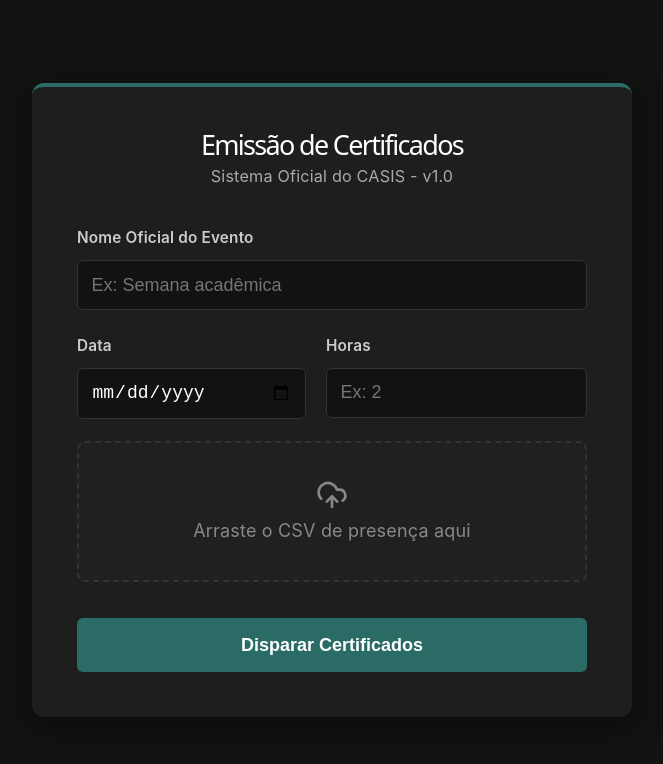
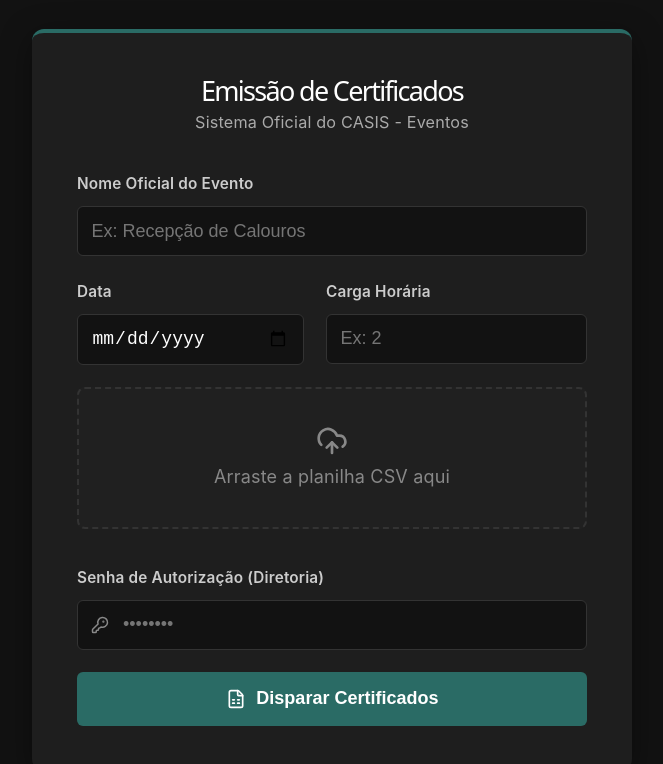
Before and after one commit to RaphaelFeijoSalles/sistemaCasis, a React (Vite) app in the folder frontend/: page / in a window 1280 px wide. Shown: the top 764 px of the page, without its empty margins (308-971 px from the left). Built offline with nearby package versions, Linux system fonts and the light colour scheme.

Commit message:
feat(frontend): implementa API Key no localStorage e resgata tabela de relatório de envio

```diff
--- a/frontend/src/App.jsx
+++ b/frontend/src/App.jsx
@@ -2,26 +2,17 @@ import { useState, useCallback } from 'react';
 import { useDropzone } from 'react-dropzone';
 import axios from 'axios';
 import {
-  UploadCloud, Loader2, FileSpreadsheet,ChevronLeft,
-  MailCheck, MailWarning
+  UploadCloud, Loader2, FileSpreadsheet, KeyRound, ChevronLeft, MailCheck, MailWarning
 } from 'lucide-react';
 import toast, { Toaster } from 'react-hot-toast';
 import './App.css';
 
 function App() {
-  const [apiKey, setApiKey] = useState(localStorage.getItem('casis_api_key'))
-
-  const [formData, setFormData] = useState({
-    nomeEvento: '',
-    dataRealizacao: '',
-    cargaHoraria: ''
-
-  });
+  const [formData, setFormData] = useState({ nomeEvento: '', dataRealizacao: '', cargaHoraria: '' });
   const [arquivoCsv, setArquivoCsv] = useState(null);
   const [isSubmitting, setIsSubmitting] = useState(false);
-
-  // Novo estado para armazenar o relatório vindo do backend
-  const [resultados, setResultados] = useState(null);
+  const [resultados, setResultados] = useState(null); // Resgatado!
+  const [apiKey, setApiKey] = useState(localStorage.getItem('casis_api_key') || '');
 
   const handleInputChange = (e) => {
     const { name, value } = e.target;
@@ -35,21 +26,15 @@ function App() {
     }
   }, []);
 
-  const { getRootProps, getInputProps, isDragActive } = useDropzone({
-    onDrop,
-    accept: { 'text/csv': ['.csv'] },
-    maxFiles: 1
-  });
+  const { getRootProps, getInputProps, isDragActive } = useDropzone({ onDrop, accept: { 'text/csv': ['.csv'] }, maxFiles: 1 });
 
   const handleSubmit = async (e) => {
     e.preventDefault();
-    if (!arquivoCsv) {
-      toast.error('Anexe a planilha CSV!');
-      return;
-    }
+    if (!arquivoCsv) return toast.error('Anexe a planilha CSV!');
+    if (!apiKey) return toast.error('Informe a senha de autorização!');
 
     setIsSubmitting(true);
-    const toastId = toast.loading('Emitindo certificados...');
+    const toastId = toast.loading('Processando lote e salvando no Drive...');
 
     const payload = new FormData();
     payload.append('nomeEvento', formData.nomeEvento);
@@ -58,27 +43,23 @@ function App() {
     payload.append('arquivoCsv', arquivoCsv);
 
     try {
-      // O backend retorna List<ResultadoEmissaoDTO>
-      // Atualize a chamada do axios para incluir o Header de segurança:
       const response = await axios.post(`${import.meta.env.VITE_API_URL}/api/certificados/emitir-lote`, payload, {
         headers: {
-          'Content-Type': 'multipart/form-data',
-          'X-API-KEY': apiKey //
+          'X-API-KEY': apiKey
         }
       });
 
-      setResultados(response.data);
-      toast.success('Processamento concluído!', { id: toastId });
+      setResultados(response.data); // Exibe a tabela de relatório
+      toast.success('Emissão concluída!', { id: toastId, duration: 5000 });
+      setArquivoCsv(null);
 
     } catch (error) {
-      const msgErro = error.response?.data || 'Erro de conexão.';
-      toast.error(msgErro, { id: toastId });
+      toast.error(error.response?.data || 'Erro de conexão com o servidor.', { id: toastId, duration: 6000 });
     } finally {
       setIsSubmitting(false);
     }
   };
 
-  // Função para voltar ao formulário e limpar tudo
   const resetForm = () => {
     setResultados(null);
     setArquivoCsv(null);
@@ -88,98 +69,78 @@ function App() {
   return (
       <div className="casis-container">
         <Toaster position="top-right" />
-
         <div className="header">
           <h1>Emissão de Certificados</h1>
-          <p>Sistema Oficial do CASIS - v1.0</p>
+          <p>Sistema Oficial do CASIS - Eventos</p>
         </div>
 
         {!resultados ? (
-            /* --- VISÃO DO FORMULÁRIO --- */
             <form onSubmit={handleSubmit}>
               <div className="form-group">
                 <label>Nome Oficial do Evento</label>
-                <input type="text" name="nomeEvento" required value={formData.nomeEvento} onChange={handleInputChange} placeholder="Ex: Semana acadêmica"/>
+                <input type="text" name="nomeEvento" required placeholder="Ex: Recepção de Calouros" value={formData.nomeEvento} onChange={handleInputChange} />
               </div>
 
-              <div style={{ display: 'flex', gap: '20px' }}>
+              <div className="responsive-row">
                 <div className="form-group" style={{ flex: 1 }}>
                   <label>Data</label>
                   <input type="date" name="dataRealizacao" required value={formData.dataRealizacao} onChange={handleInputChange}/>
                 </div>
                 <div className="form-group" style={{ flex: 1 }}>
-                  <label>Horas</label>
-                  <input type="number" name="cargaHoraria" required value={formData.cargaHoraria} onChange={handleInputChange} placeholder="Ex: 2"/>
+                  <label>Carga Horária</label>
+                  <input type="number" name="cargaHoraria" required min="1" placeholder="Ex: 2" value={formData.cargaHoraria} onChange={handleInputChange}/>
                 </div>
               </div>
 
               <div {...getRootProps()} className={`dropzone ${isDragActive ? 'active' : ''}`}>
                 <input {...getInputProps()} />
                 {arquivoCsv ? (
-                    <div className="file-info">
-                      <FileSpreadsheet size={32} color="#4CAF50" />
-                      <span>{arquivoCsv.name}</span>
-                    </div>
+                    <div className="file-info"><FileSpreadsheet size={32} /><span>{arquivoCsv.name}</span></div>
                 ) : (
-                    <div className="drop-info">
-                      <UploadCloud size={32} />
-                      <p>Arraste o CSV de presença aqui</p>
-                    </div>
+                    <div><UploadCloud size={32} style={{ margin: '0 auto' }} /><p>Arraste a planilha CSV aqui</p></div>
                 )}
               </div>
 
+              <div className="form-group">
+                <label>Senha de Autorização (Diretoria)</label>
+                <div style={{ position: 'relative' }}>
+                  <input
+                      type="password" placeholder="••••••••" required value={apiKey}
+                      onChange={(e) => { setApiKey(e.target.value); localStorage.setItem('casis_api_key', e.target.value); }}
+                      style={{ width: '100%', paddingLeft: '2.5rem' }}
+                  />
+                  <KeyRound size={18} color="#888" style={{ position: 'absolute', left: '0.8rem', top: '50%', transform: 'translateY(-50%)' }} />
+                </div>
+              </div>
+
               <button type="submit" className="btn-submit" disabled={isSubmitting}>
-                {isSubmitting ? <Loader2 className="spin" /> : 'Disparar Certificados'}
+                {isSubmitting ? <Loader2 className="spin" size={20} /> : <FileSpreadsheet size={20} />}
+                {isSubmitting ? 'Processando Lote...' : 'Disparar Certificados'}
               </button>
             </form>
         ) : (
-            /* --- VISÃO DO RELATÓRIO (BLINDAGEM) --- */
             <div className="results-area">
               <div className="results-summary">
-                <div className="stat">
-                  <span className="label">Sucessos</span>
-                  <span className="value success">{resultados.filter(r => r.sucesso).length}</span>
-                </div>
-                <div className="stat">
-                  <span className="label">Falhas</span>
-                  <span className="value error">{resultados.filter(r => !r.sucesso).length}</span>
-                </div>
+                <div className="stat"><span className="label">Sucessos</span><span className="value success">{resultados.filter(r => r.sucesso).length}</span></div>
+                <div className="stat"><span className="label">Falhas</span><span className="value error">{resultados.filter(r => !r.sucesso).length}</span></div>
               </div>
-
               <div className="table-wrapper">
                 <table className="results-table">
-                  <thead>
-                  <tr>
-                    <th>Participante</th>
-                    <th>Status</th>
-                  </tr>
-                  </thead>
+                  <thead><tr><th>Participante</th><th>Status</th></tr></thead>
                   <tbody>
                   {resultados.map((res, index) => (
                       <tr key={index} className={res.sucesso ? 'row-success' : 'row-error'}>
-                        <td>
-                          <div className="name">{res.nome}</div>
-                          <div className="email">{res.email}</div>
-                        </td>
+                        <td><div className="name">{res.nome}</div><div className="email">{res.email}</div></td>
                         <td className="status-cell">
-                          {res.sucesso ? (
-                              <MailCheck size={18} className="icon-success" />
-                          ) : (
-                              <div className="error-hint" title={res.mensagemErro}>
-                                <MailWarning size={18} className="icon-error" />
-                                <span>Erro</span>
-                              </div>
-                          )}
+                          {res.sucesso ? <MailCheck size={18} className="icon-success" /> :
+                              <div className="error-hint" title={res.mensagemErro}><MailWarning size={18} className="icon-error" /><span>Erro</span></div>}
                         </td>
                       </tr>
                   ))}
                   </tbody>
                 </table>
               </div>
-
-              <button onClick={resetForm} className="btn-secondary">
-                <ChevronLeft size={18} /> Novo Lote
-              </button>
+              <button onClick={resetForm} className="btn-secondary"><ChevronLeft size={18} /> Novo Lote</button>
             </div>
         )}
       </div>
```
